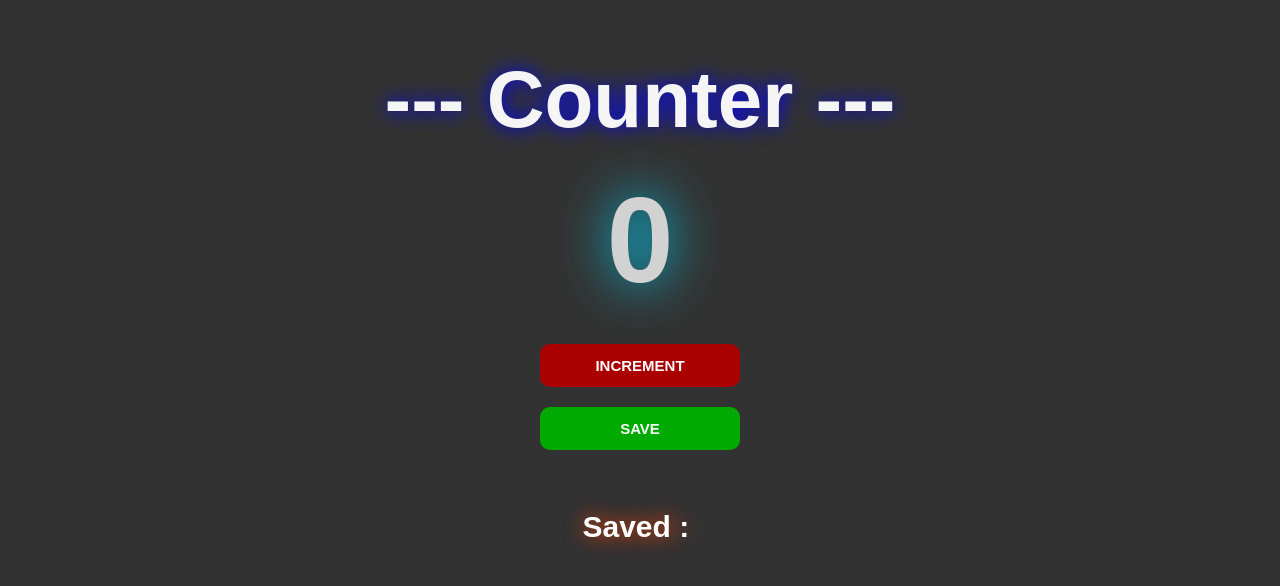
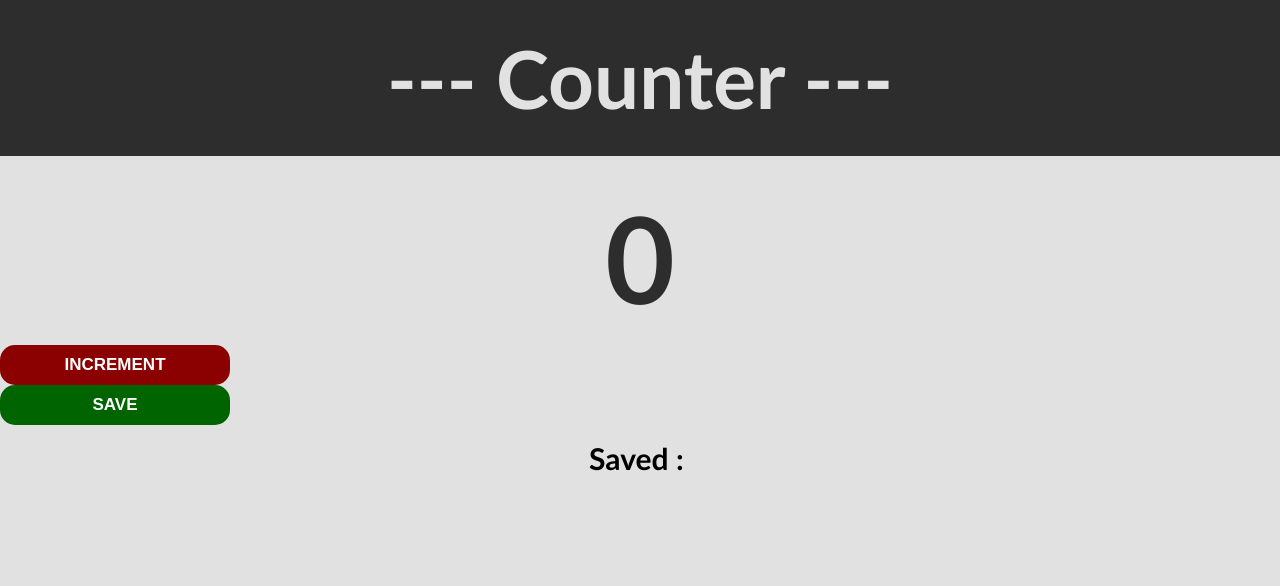
Before and after one commit to AbdullahWajid25/Counter-App, a plain HTML site: page index.html in a window 1280 px wide. Drawn offline with Linux system fonts and the light colour scheme.

Commit message:
Add files via upload

```diff
--- a/style.css
+++ b/style.css
@@ -1,117 +1,108 @@
+/* ========== STYLING ========== */
+
 body {
-    background-color: rgb(50, 50, 50);
-    font-family: Arial, Helvetica, sans-serif;
+    background-color: rgb(225, 225, 225);
+    margin: 0px;
+    font-family: 'Trebuchet MS';
 }
 
 #heading1 {
-    color: whitesmoke;
+    margin-top: 0px;
+    margin-bottom: 0px;
+    padding: 30px 0px;
+    color: rgb(225, 225, 225);
+    background-color: rgb(45, 45, 45);
     text-align: center;
     font-size: 80px;
-    text-shadow: 0px 0px 20px blue;
-    margin-bottom: 0px;
-    /* letter-spacing: -1px; */
+    cursor: default;
 }
 
 #count-el {
-    margin: 25px 0px;
+    margin: 0px 0px;
+    padding-top: 30px;
+    padding-bottom: 15px;
+    color: rgb(45, 45, 45);
     text-align: center;
     font-size: 120px;
     font-weight: bolder;
-    color: rgb(211, 210, 210);
-    text-shadow: 0px 0px 50px rgb(0, 217, 255);
+    cursor: default;
 }
 
-.cont {
+.cont1 {
     display: flex;
     justify-content: center;
 }
 
-/* Increment Button */
+#incrementCont {
+    padding-top: 15px;
+    padding-bottom: 7.5px;
+}
 
 #incrementBtn {
-    width: 200px;
-    font-weight: bolder;
-    margin: 10px;
-    color: white;
-    background: rgb(170, 0, 0);
-    font-size: 15px;
-    padding: 13px 40px;
+    width: 230px;
+    height: 40px;
+    padding-top: 10px;
+    padding-bottom: 10px;
+    color: rgb(255, 255, 255);
+    background-color: darkred;
+    font-size: 17px;
     font-weight: bold;
-    border: transparent;
-    border-radius: 10px;
+    border: 0px transparent;
+    border-radius: 15px;
+    cursor: pointer;
     transition: 0.3s;
 }
 
 #incrementBtn:hover {
-    color: darkred;
-    background-color: white;
-    font-size: 20px;
+    font-size: 23px;
     width: 250px;
-    cursor: grab;
+    height: 50px;
+    color: white;
+    background-color: rgb(190, 0, 0);
+    box-shadow: 0px 0px 15px rgb(45, 45, 45);
 }
 
-/* Save Button */
+#saveCont {
+    padding-top: 7.5px;
+    padding-bottom: 30px;
+}
 
 #saveBtn {
-    width: 200px;
-    font-weight: bolder;
+    width: 230px;
+    height: 40px;
+    padding-top: 10px;
+    padding-bottom: 10px;
     color: white;
-    margin: 10px;
-    background: rgb(0, 170, 0);
-    font-size: 15px;
-    padding: 13px 40px;
+    background-color: darkgreen;
+    font-size: 17px;
     font-weight: bold;
-    border: transparent;
-    border-radius: 10px;
+    border: 0px transparent;
+    border-radius: 15px;
+    cursor: pointer;
     transition: 0.3s;
 }
 
 #saveBtn:hover {
-    color: darkgreen;
-    background-color: white;
-    font-size: 20px;
+    font-size: 23px;
     width: 250px;
-    cursor: grab;
+    height: 50px;
+    color: white;
+    background-color: rgb(0, 190, 0);
+    box-shadow: 0px 0px 15px rgb(45, 45, 45);
 }
 
-/* Sum Button */
-
-/* #sumBtn {
-    margin: 10px;
-    width: 200px;
-    font-weight: bolder;
-    color: white;
-    background: rgb(0, 170, 0);
-    font-size: 15px;
-    padding: 13px 40px;
+#save-el{
+    margin: 15px 10px 15px 10px;
+    text-align: center;
+    font-size: 30px;
     font-weight: bold;
-    border: transparent;
-    border-radius: 10px;
-    transition: 0.3s;
-}
-
-#sumBtn:hover {
-    color: darkgreen;
-    background-color: white;
-    font-size: 20px;
-    width: 250px;
-    cursor: grab;
-} */
-
-#save-el {
-    text-shadow: 0px 0px 20px orangered;
-    margin-top: 50px;
-    font-size: 30px;
-    color: white;
-    font-weight: bolder;
-    text-align: center;
+    cursor: default;
 }
 
 #sum-el{
-    text-shadow: 0px 0px 20px orangered;
-    margin-top: 50px;
+    margin: 15px 10px 15px 10px;
+    text-align: center;
     font-size: 30px;
-    color: white;
-    font-weight: bolder;
-    text-align: center;
+    font-weight: bold;
+    cursor: default;
 }
```
Also changed, not shown: android-chrome-256x256.png (added).
